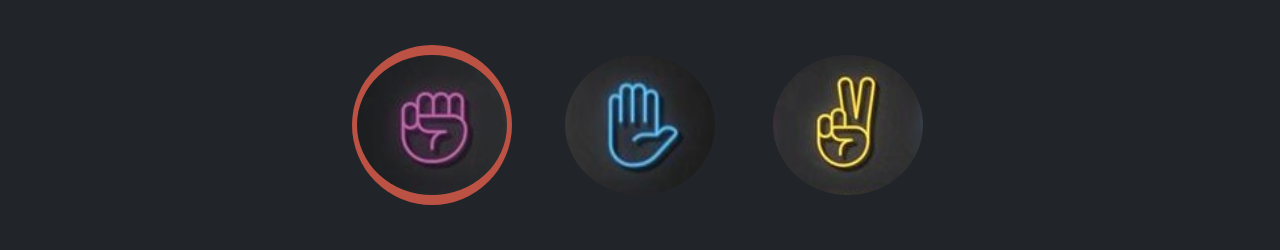
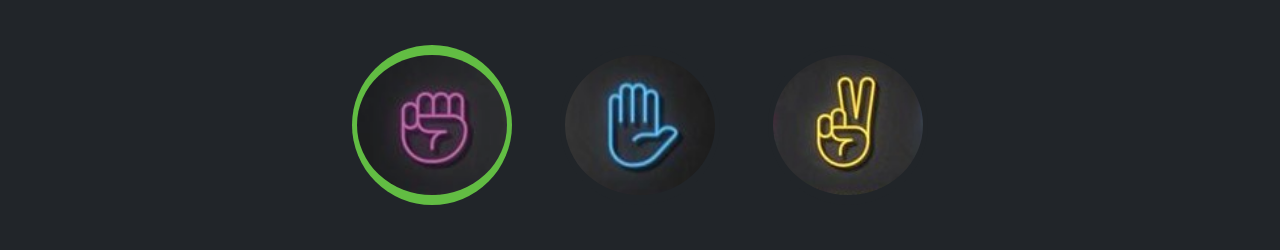
Before and after one commit to QuadirMariyam/Rock-Paper-Scissor, a plain HTML site: page index.html in a window 1280 px wide. In both pictures the pointer is over the element 432 px from the left and 208 px from the top of the page. Shown: the part 83-333 px from the top of the page. Drawn offline with Linux system fonts and the light colour scheme.

Commit message:
final commit

```diff
--- a/script.js
+++ b/script.js
@@ -52,7 +52,7 @@ const playGame = (userChoice) => {
         }
         showWinner(userWin, userChoice, compChoice);
     }
-}
+};
 
 
 choices.forEach((choice) => {
@@ -60,4 +60,4 @@ choices.forEach((choice) => {
         const userChoice = choice.getAttribute("id");
         playGame(userChoice);
     })
-})
+});
--- a/style.css
+++ b/style.css
@@ -25,7 +25,7 @@ h1 {
 .choice:hover {
     opacity: 0.7;
     cursor: pointer;
-    background-color: #FE654F;
+    background-color: #7efe4f;
 }
 
 img {
```
